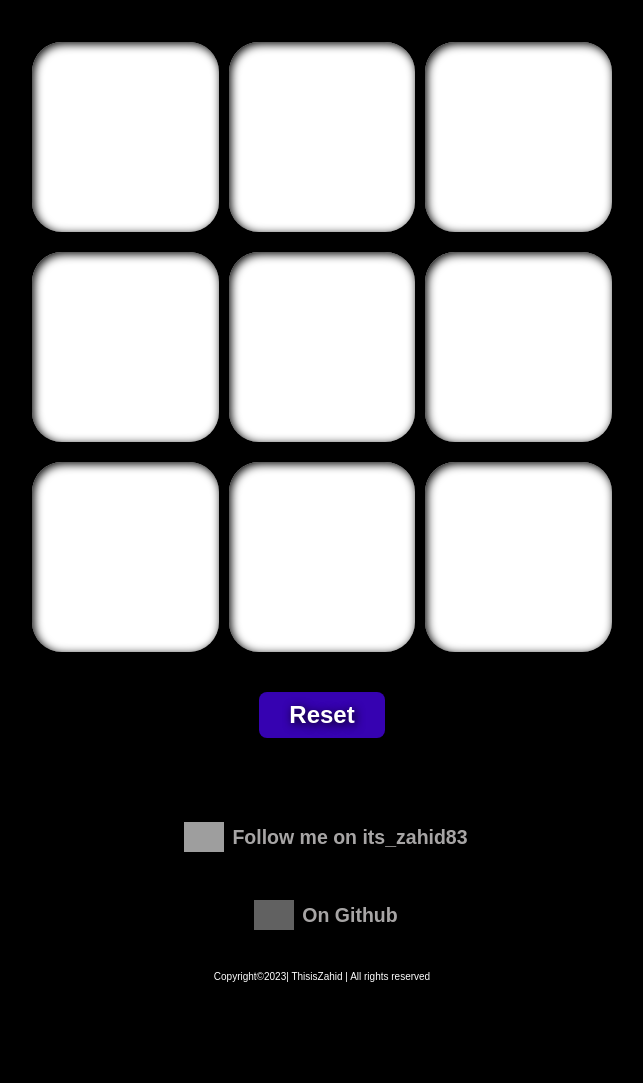
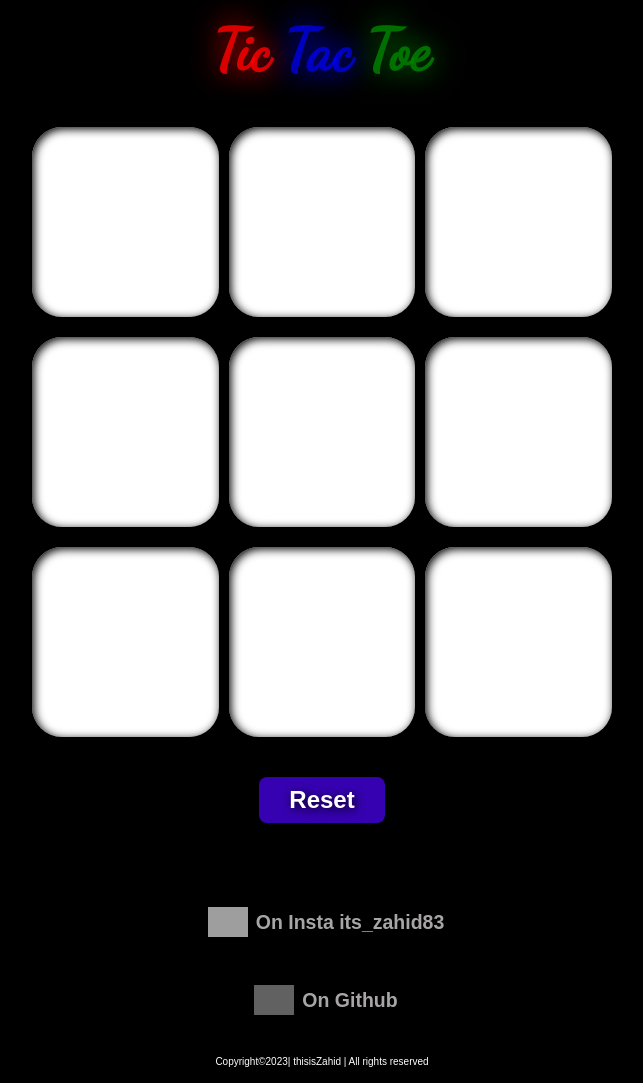
Before and after one commit to Zahid40/Zahid40.github.io, a plain HTML site: page index.html in a window 1280 px wide. Shown: the whole page, without its empty margins (318-961 px from the left). Before the commit the page ends 998 px from the top, so only its background shows below. Drawn offline with Linux system fonts and the light colour scheme; grey boxes are pictures that could not be loaded.

Commit message:
adding title

```diff
--- a/index.html
+++ b/index.html
@@ -7,12 +7,36 @@
     <meta name="viewport" content="width=device-width, initial-scale=1.0">
     <title>Tic Tac Toe</title>
     <link rel="preconnect" href="https://fonts.googleapis.com">
-<link rel="preconnect" href="https://fonts.gstatic.com" crossorigin>
+    <link rel="preconnect" href="https://fonts.gstatic.com" crossorigin>
+    <link href="https://fonts.googleapis.com/css2?family=Dancing+Script&display=swap" rel="stylesheet">
     <style>
-        *{
+        * {
             margin: 0;
             padding: 0;
         }
+
+        header {
+            padding-top: 1rem;
+            font-size: 1.8rem;
+
+            font-family: 'Dancing Script', cursive;
+        }
+
+        #tic {
+            color: rgba(255, 0, 0, 0.822);
+            text-shadow: 0px 0px 30px red;
+        }
+
+        #tac {
+            text-shadow: 0px 0px 30px blue;
+            color: rgba(0, 0, 255, 0.692);
+        }
+
+        #toe {
+            text-shadow: 0px 0px 30px green;
+            color: rgba(0, 128, 0, 0.842);
+        }
+
         body {
             display: flex;
             flex-direction: column;
@@ -64,13 +88,15 @@
             justify-content: center;
             margin: 5px;
             text-shadow: 4px 4px 8px rgba(0, 0, 0, 0.596);
-            box-shadow:  2px 2px 10px 0px black inset ;
+            box-shadow: 2px 2px 10px 0px black inset;
             transition: all .4s;
         }
-        .cell:hover{
+
+        .cell:hover {
             background-color: rgb(157, 211, 255);
         }
-        .cell:active{
+
+        .cell:active {
             background-color: rgb(255, 83, 83);
         }
 
@@ -95,12 +121,13 @@
 
         footer {
             display: flex;
-            justify-content:space-around ;
+            justify-content: space-around;
             align-items: center;
             flex-direction: column;
             height: 200px;
             margin-top: 60px;
         }
+
         a {
             text-decoration: none;
             font-size: 13px;
@@ -109,13 +136,16 @@
             justify-content: center;
             align-items: center;
         }
+
         img {
             width: 40px;
             margin: 8px;
         }
-        .git img  {
+
+        .git img {
             filter: invert(1);
         }
+
         footer span {
             text-align: center;
             color: white;
@@ -125,6 +155,14 @@
 </head>
 
 <body>
+    <header>
+        <h1>
+            <span id="tic">Tic</span>
+            <span id="tac">Tac</span>
+            <span id="toe">Toe</span>
+        </h1>
+
+    </header>
     <div class="tic-tac-toe">
         <div class="row">
             <div class="cell" id="cell-1"></div>
@@ -145,9 +183,16 @@
     <button id="reset-button">Reset</button>
 
     <footer>
-    <a href="https://www.instagram.com/its_zahid83/" target="_blank"><img src="https://upload.wikimedia.org/wikipedia/commons/thumb/e/e7/Instagram_logo_2016.svg/132px-Instagram_logo_2016.svg.png?20210403190622" alt=""><h2>Follow me on its_zahid83</h2></a>
-    <a class="git" href="https://github.com/Zahid40" target="_blank"><img src="https://cdn-icons-png.flaticon.com/512/25/25231.png" alt="" ><h2>On Github</h2></a>
-        <span>Copyright&copy;2023| ThisisZahid | All rights reserved</span>
+        <a href="https://www.instagram.com/its_zahid83/" target="_blank"><img
+                src="https://upload.wikimedia.org/wikipedia/commons/thumb/e/e7/Instagram_logo_2016.svg/132px-Instagram_logo_2016.svg.png?20210403190622"
+                alt="">
+            <h2>On Insta its_zahid83</h2>
+        </a>
+        <a class="git" href="https://github.com/Zahid40" target="_blank"><img
+                src="https://cdn-icons-png.flaticon.com/512/25/25231.png" alt="">
+            <h2>On Github</h2>
+        </a>
+        <span>Copyright&copy;2023| thisisZahid | All rights reserved</span>
     </footer>
 
     <script>
```
